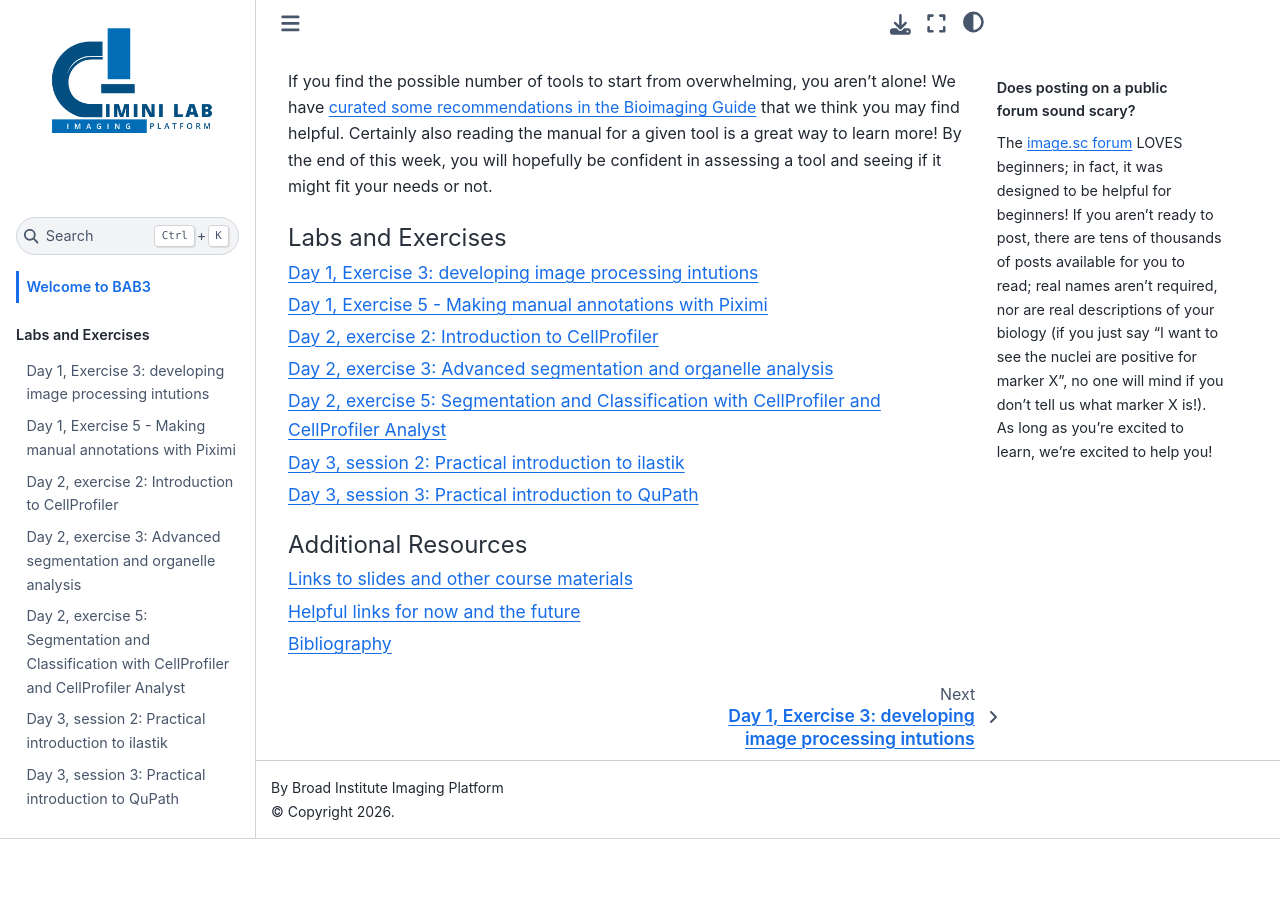
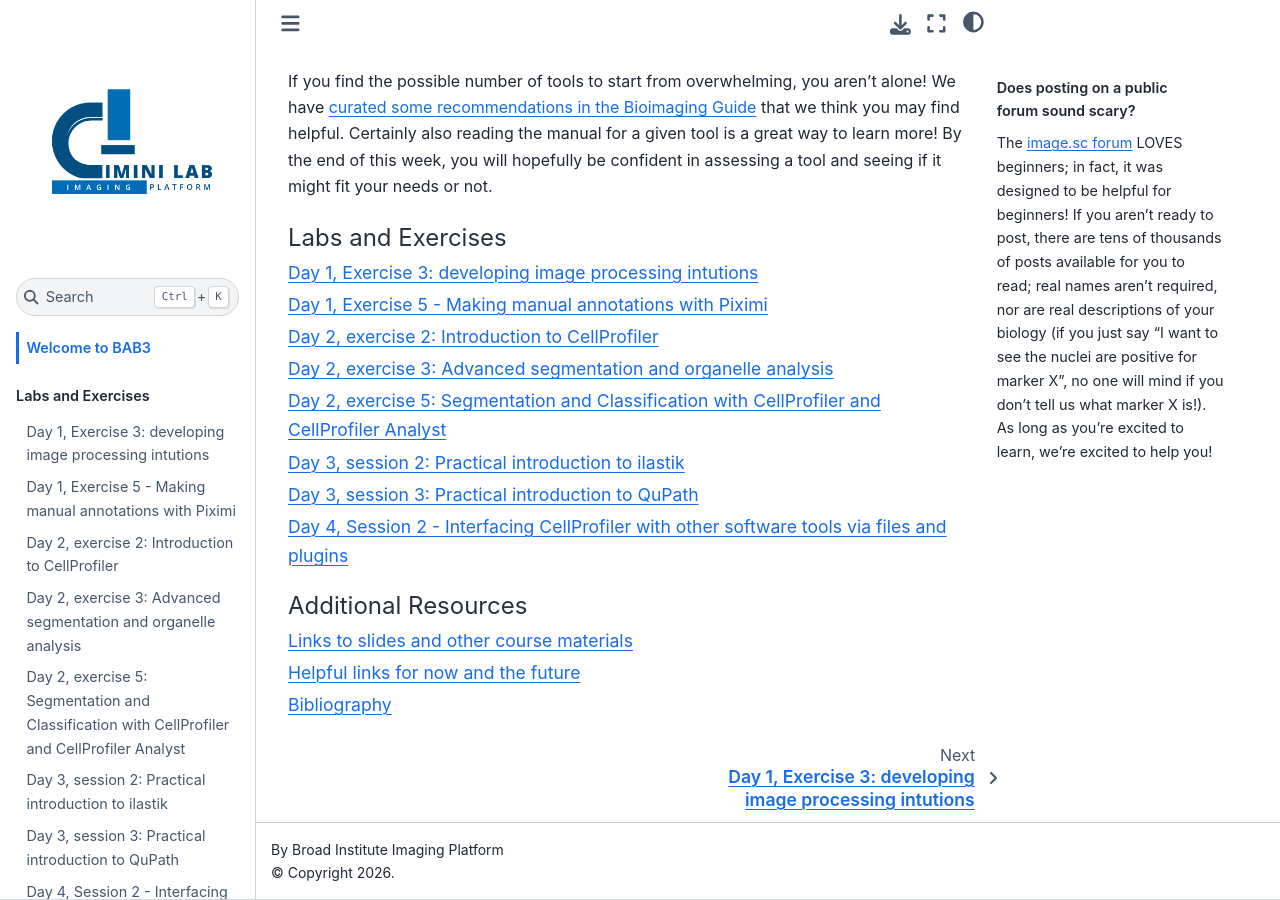
Before and after one commit to broadinstitute/BAB3, a Jupyter Book: the page built from docs/intro.md, in a window 1280 px wide and 900 px high, scrolled down 659 px. Built offline with Jupyter Book 1.0.4 settings and Sphinx 7.4.7 and the Sphinx Book theme 1.1.4, drawn with Linux system fonts in a browser that asks for light colours; before the commit the page ends 1498 px from its top, so only the background shows below that; part of the change alters nothing that is shown; some of the changed text lies outside the part shown.

Commit message:
Day 4 am

`````diff
--- a/docs/BeginnerSegmentation/BeginnerSegmentationPlugins.md
+++ b/docs/BeginnerSegmentation/BeginnerSegmentationPlugins.md
@@ -13,6 +13,37 @@
 
 ---
 
+## **Setup steps to do first**
+
+1. Download at least one RunCellpose container and one ilastik container from Dockerhub.
+This will happen automatically the first time you call a given Docker from CellProfiler (i.e. run a CellProfiler pipeline that uses the Docker) but if you are running this tutorial in a workshop setting we strongly recommend download in advance of the workshop as these are large files (5-10 GB) and bandwidth is often limited in a workshop setting.
+In Docker Desktop or Podman Desktop you can search for containers in the top search bar (see below).
+Make sure you select a tag (version) that is supported by the plugin you are using and then select "Pull".
+We recommend `biocontainers/ilastik:1.4.0_cv2` for ilastik and `cellprofiler/runcellpose_with_pretrained:3.1.2.2` for Cellpose.
+
+```{figure} ./TutorialImages/DockerSearch.png
+:width: 400
+:align: center
+
+Search in Docker Desktop for your desired container
+```
+
+2. Once your containers are downloading, either
+2a. Clone (i.e. download whole) the Cellprofiler-plugins repository.
+In your terminal type `git clone https://github.com/CellProfiler/CellProfiler-plugins.git`. OR
+2b. Visit the [CellProfiler plugins repository](https://github.com/CellProfiler/CellProfiler-plugins) and then download and unzip all the plugins by hitting the green `Clone` button and then `Download Zip`
+OR
+2c.Alternatively, download just the [Runilastik plugin](https://github.com/CellProfiler/CellProfiler-plugins/blob/master/active_plugins/runilastik.py) and [RunCellpose plugin](https://github.com/CellProfiler/CellProfiler-plugins/blob/master/active_plugins/runcellpose.py) by selecting the "Download raw file" button.
+
+```{figure} ./TutorialImages/GitHubDownloadButton.png
+:width: 400
+:align: center
+
+GitHub's "Download Raw Files" button
+```
+
+3. In CellProfiler's File -> Preferences menu (CellProfiler -> Preferences in Mac), set the `CellProfiler plugins directory` to the folder containing the plugins.
+4. Close and reopen CellProfiler to load the plugins.
 
 ## **Background information**
 
@@ -22,7 +53,9 @@ This exercise is meant to extend and build upon our old friend, the Beginner Seg
 
 ### What is this exercise?
 
-There are a number of great software tools available to life scientists wishing to analyze images these days - [forum.image.sc](https://forum.image.sc) alone has more than 60 open-source tools! Sometimes, though, it helps to have a multi-tool workflow - do one step in Tool A, and then another in Tool B (and then possibly C, D, etc, but hopefully not!). In this tutorial, you'll try 3 different ways of accessing work you did in other tools.
+While CellProfiler is an image analysis tool itself, it also serves as a workflow manager that can interact with other tools, automatically passing data back and forth so that you can effectively use other tools within a single CellProfiler pipeline.
+This means in a hypothetical pipeline you have have CellProfiler do steps 1 and 2, Tool A do step 3, Tool B do step 4, and CellProfiler do step 5 all while configuring Tools A and B within CellProfiler and without having to handle data import or export from other tools.
+In this tutorial, you'll explore 3 different ways of accessing work done in other tools:
 
 1. Loading masks created by other segmentation tools (in this case, [Cellpose](https://www.cellpose.org/), but the same strategy works for many tools which use this format).
 1. Accessing [ilastik](https://www.ilastik.org/) to use a trained pixel classification model via CellProfiler's plugins system.
@@ -31,25 +64,21 @@ There are a number of great software tools available to life scientists wishing
 
 ### Plugins
 
-While CellProfiler doesn't have as many plugins as, say, Fiji, it does have many for you to try!
-You can visit [plugins.cellprofiler.org](https://plugins.cellprofiler.org) to learn more. To quote from that site:
+CellProfiler has a number of plugins that act like modules within a pipeline.
+Plugins are available [on Github](https://github.com/CellProfiler/CellProfiler-plugins).
+Read more about them in [CellProfiler plugins documentation](plugins.cellprofiler.org) to learn more.
+To quote from that site:
 
 >Plugins advance the capabilities of CellProfiler but are not officially supported in the same way as modules. A module may be in CellProfiler-plugins instead of CellProfiler itself because:
 >- it is under active development
 >- it has a niche audience
 >- it is not documented to CellProfiler’s standards
->- it only works with certain version of CellProfiler
+>- it only works with certain versions of CellProfiler
 >- it requires extra libraries or other dependencies we are unable or unwilling to require for CellProfiler
 >- it has been contributed by a community member
 
 ````{tip}
 While that documentation has instructions for [installing plugins](https://plugins.cellprofiler.org/using_plugins.html#installing-plugins-without-dependencies), in step 2 it suggests downloading all of the CellProfiler plugins; this is generally a good thing to do, but if you prefer you can download individual plugins from GitHub with the website button below as well or instead.
-```{figure} ./TutorialImages/GitHubDownloadButton.png
-:width: 400
-:align: center
-
-GitHub's "Download Raw Files" button
-```
 ````
 
 ```{tip}
@@ -170,11 +199,6 @@ Screenshot of this ilastik classifer
 
 When using ilastik for fluorescence microscopy, you will likely get the best performance if you **keep your annotations extremely minimal** - the classifier you're going to use was trained by using 31 total pixels of annotation across the 4 images (13 pixels of annotation inside nucleoli, and 18 pixels outside of them); no image had more than 14 pixels annotated in total. We strongly suggest you make your classifiers one pixel at a time, doing point annotations! Resist the urge to draw squiggly lines all over the image! This feels counterintuitive but we promise it's true.
 
-### Grab the Runilastik plugin
-1. Download [the plugin](https://github.com/CellProfiler/CellProfiler-plugins/blob/master/active_plugins/runilastik.py) into a folder on your local computer. As stated above, we strongly suggest a folder that contains ONLY plugins.
-1. In CellProfiler's File -> Preferences menu (CellProfiler -> Preferences in Mac), set the `CellProfiler plugins directory` to the folder containing the plugin.
-1. Close and reopen CellProfiler to load the plugin.
-
 ### Load the classifier and evaluate it
 1. Drag `bonus_2_ilastik.cppipe` into the pipeline panel.
 1. Drag the `images_Illum-corrected` subfolder from the main exercise into the Images panel.
@@ -225,19 +249,7 @@ Based on your evaluations above, can you identify some places where additional t
 RunCellpose is by far our most popular plugin, simply because a) Cellpose is awesome! and b) installing Python packages when you aren't very computationally comfortable isn't. You can use the plugin in either of two modes - using a local `pixi`, `conda` or `python` installation that contains both CellProfiler and Cellpose, OR using Docker. The run time with Docker is substantially slower (about a minute more per image, in our testing), but if installation would take you a long time and be frustrating, in this sense you can "trade" your personal hands-on frustration time for time where CellProfiler is running on your computer (but you aren't there). For many people, this is a good trade!
 
 ### Start Docker/Podman Desktop
-1. If you have not already installed a container program from the links above, please do so! This may involve rebooting your computer.
 1. Start Docker/Podman Desktop.
-1. Optional but strongly recommended - once Docker/Podman Desktop opens, use the search functionality to search `Cellpose` and look for one of the `cellprofiler/runcellpose_with_pretrained` containers (we have versions for Cellpose 2, 3, and 4) and pull it. If for whatever reason this isn't working, move on, but it will save you some time later.
-
-### Grab the RunCellpose plugin
-
-```{tip}
-If you downloaded the whole plugins repository earlier, you don't need to do any of these steps - RunCellpose should already be available to you. If you downloaded just the ilastik plugin and want to put this plugin in the same place, you can skip the middle step here (you still must download the plugin and restart CellProfiler, but you need not change the plugin folder if you're reusing the same one)
-```
-
-1. Download [the plugin](https://github.com/CellProfiler/CellProfiler-plugins/blob/master/active_plugins/runcellpose.py) into a folder on your local computer. As stated above, we strongly suggest a folder that contains ONLY plugins.
-1. In CellProfiler's File -> Preferences menu, set the `CellProfiler plugins directory` to the folder containing the plugin.
-1. Close and reopen CellProfiler to load the plugin.
 
 ### Load the pipeline and evaluate segmentation
 1. Drag `bonus_3_cellpose.cppipe` into the pipeline panel.
--- a/docs/_toc.yml
+++ b/docs/_toc.yml
@@ -13,6 +13,7 @@ parts:
   - file: Translocation/Translocation.md
   - file: ilastik/PixelClassification.md
   - file: QuPath_demo/QuPath_demo.md
+  - file: BeginnerSegmentation/BeginnerSegmentationPlugins.md
 - caption:  Additional Resources
   chapters:
   - file: slides_et_al
`````
Also changed, not shown: docs/BeginnerSegmentation/TutorialImages/DockerSearch.png (added).
